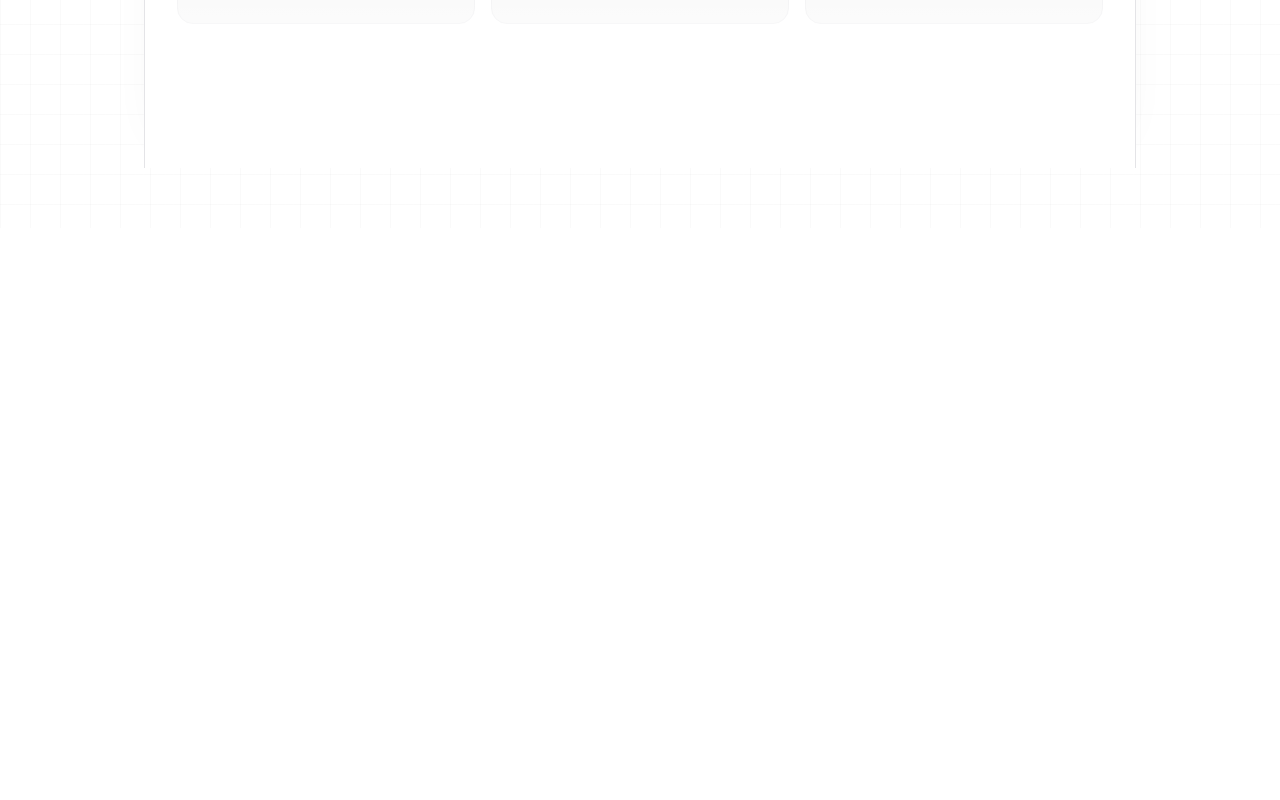
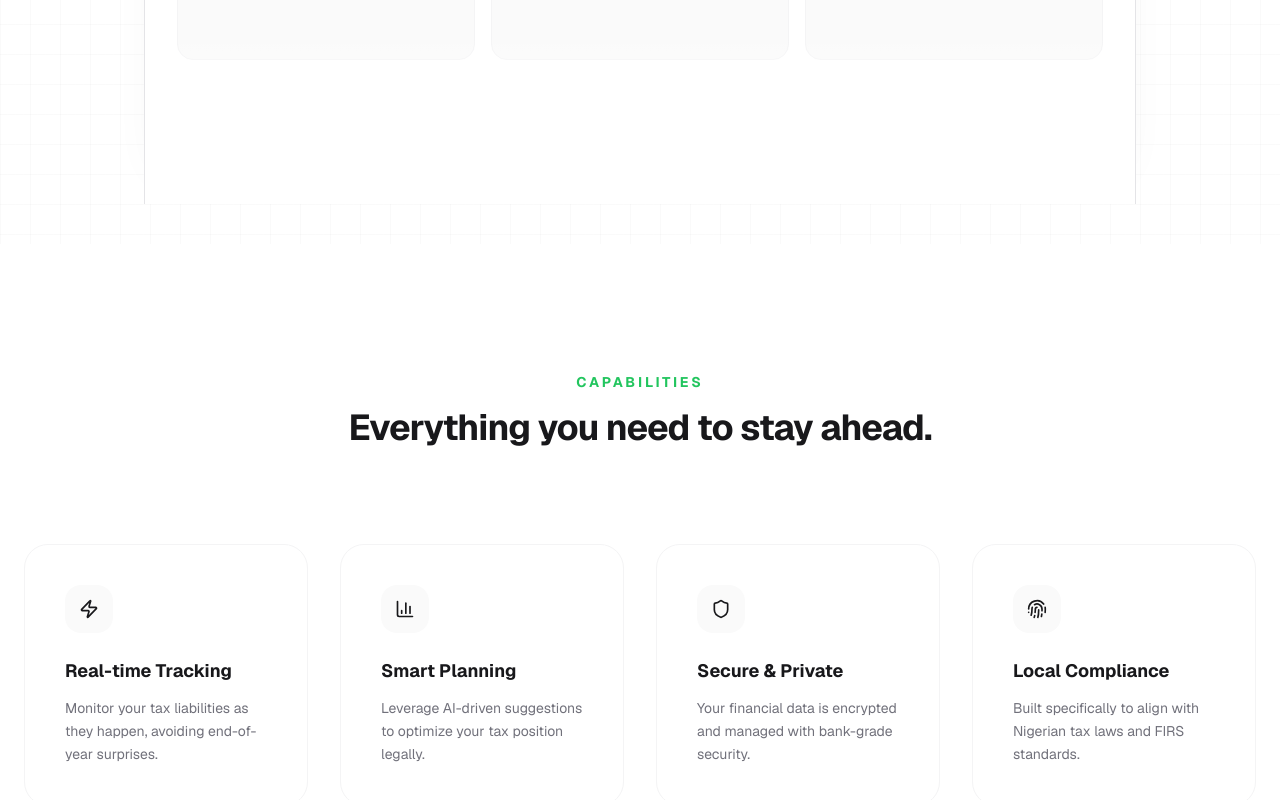
Before and after one commit to ayasemota/paycort-main, a Next.js app in the folder client/: page / in a window 1280 px wide. Shown: the part 726-1526 px from the top of the page. Before the commit the page ends 954 px from the top, so only its background shows below. Built offline with nearby package versions, Linux system fonts and the light colour scheme.

Commit message:
features section added

```diff
--- a/client/app/page.tsx
+++ b/client/app/page.tsx
@@ -1,6 +1,7 @@
 import Navbar from "../components/layout/Navbar";
 import Hero from "../components/layout/Hero";
 //import DashboardPreview from "../components/layout/DashboardPreview";
+import Features from "../components/layout/Features";
 export default function LandingPage() {
   return (
     // overflow-x-hidden prevents decorative background blurs from breaking the layout
@@ -8,7 +9,7 @@ export default function LandingPage() {
       <Navbar />
       <Hero />
       {/* The Dashboard Preview will be called inside Hero or right here */}
-
+      <Features />
     </main>
   );
 }
--- /dev/null
+++ b/client/components/layout/Features.tsx
@@ -0,0 +1,63 @@
+"use client";
+
+import React from 'react';
+import { motion } from 'framer-motion';
+import { Shield, Zap, BarChart3, Fingerprint } from 'lucide-react';
+
+const features = [
+  {
+    title: "Real-time Tracking",
+    desc: "Monitor your tax liabilities as they happen, avoiding end-of-year surprises.",
+    icon: <Zap size={20} />
+  },
+  {
+    title: "Smart Planning",
+    desc: "Leverage AI-driven suggestions to optimize your tax position legally.",
+    icon: <BarChart3 size={20} />
+  },
+  {
+    title: "Secure & Private",
+    desc: "Your financial data is encrypted and managed with bank-grade security.",
+    icon: <Shield size={20} />
+  },
+  {
+    title: "Local Compliance",
+    desc: "Built specifically to align with Nigerian tax laws and FIRS standards.",
+    icon: <Fingerprint size={20} />
+  },
+];
+
+export default function FeaturesGrid() {
+  return (
+    <section className="relative z-20 py-24 md:py-32 bg-white">
+      <div className="container mx-auto px-6">
+        {/* Header for the Features - Acts as a buffer */}
+        <div className="mb-16 text-center md:mb-24">
+          <h2 className="text-sm font-bold uppercase tracking-[0.2em] text-brand-green">Capabilities</h2>
+          <p className="mt-4 text-3xl font-bold tracking-tight text-zinc-900 md:text-4xl">Everything you need to stay ahead.</p>
+        </div>
+
+        <div className="grid grid-cols-1 gap-8 sm:grid-cols-2 lg:grid-cols-4">
+          {features.map((f, i) => (
+            <motion.div
+              key={i}
+              initial={{ opacity: 0, y: 30 }}
+              whileInView={{ opacity: 1, y: 0 }}
+              viewport={{ once: true, margin: "-50px" }}
+              transition={{ delay: i * 0.1, duration: 0.5 }}
+              className="group relative rounded-3xl border border-zinc-100 bg-white p-10 transition-all hover:-translate-y-2 hover:border-brand-green/20 hover:shadow-[0_20px_40px_-15px_rgba(0,0,0,0.05)]"
+            >
+              <div className="mb-6 flex h-12 w-12 items-center justify-center rounded-2xl bg-zinc-50 text-zinc-900 group-hover:bg-brand-green group-hover:text-white transition-colors duration-300">
+                {f.icon}
+              </div>
+              <h3 className="mb-3 text-lg font-bold text-zinc-900">{f.title}</h3>
+              <p className="text-sm leading-relaxed text-zinc-500 group-hover:text-zinc-600 transition-colors">
+                {f.desc}
+              </p>
+            </motion.div>
+          ))}
+        </div>
+      </div>
+    </section>
+  );
+}
--- a/client/components/layout/Hero.tsx
+++ b/client/components/layout/Hero.tsx
@@ -10,7 +10,7 @@ export default function Hero() {
 
   // We start the movement later (0.1) and limit the upward travel
   // This ensures the mockup stays below the buttons while they are visible
-  const y = useTransform(scrollYProgress, [0, 0.3], [0, -60]);
+ const y = useTransform(scrollYProgress, [0, 0.5], [0, -40]);
   const opacity = useTransform(scrollYProgress, [0, 0.05], [1, 1]); // Placeholder for logic
 
   return (
@@ -58,7 +58,7 @@ export default function Hero() {
       {/* --- THE FIX: Increased mt-24 to mt-32/40 and refined parallax --- */}
       <motion.div
         style={{ y }}
-        className="relative mt-24 w-full max-w-5xl px-4 md:mt-32"
+        className="relative mt-28 w-full max-w-5xl px-4 md:mt-36"
       >
         <div className="relative rounded-t-3xl border-x border-t border-zinc-200 bg-white p-2 shadow-[0_-20px_50px_-15px_rgba(0,0,0,0.05)]">
           {/* Mockup Header */}
```
